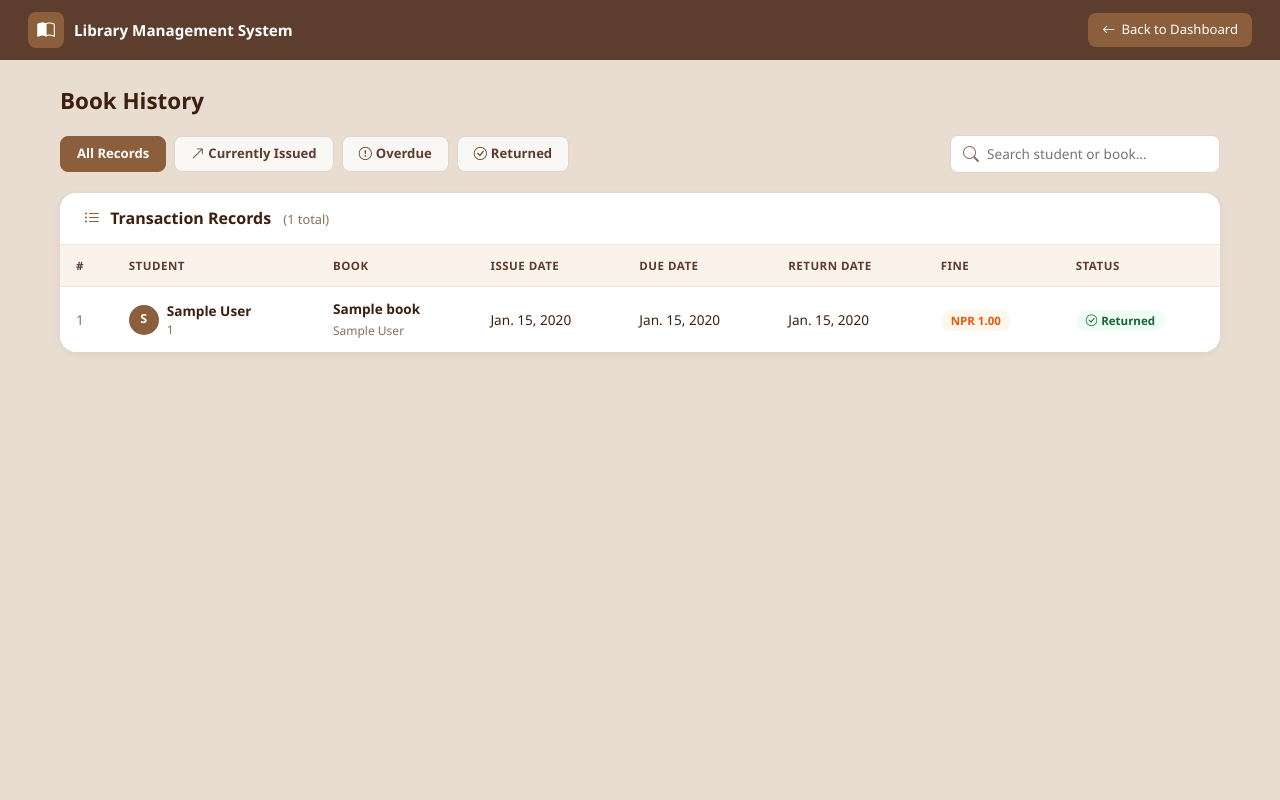
After one commit to nehabasnet/library_management_system, a Django app: page /book-history/ in a window 1280 px wide. The commit adds this page. Run offline with Django 5.2, Linux system fonts and the light colour scheme; a user stored in the database is signed in; tables that the repository leaves empty hold one stand-in row (values such as "Sample post").

Commit message:
Book history added

```diff
--- a/library_management/library/urls.py
+++ b/library_management/library/urls.py
@@ -21,4 +21,5 @@ urlpatterns = [
     path('issued-list/', views.issued_list,  name='issued_list'),
     path('return-book/<int:pk>/', views.return_book, name='return_book'),
     path('fine-management/', views.fine_management, name='fine_management'),
+    path('book-history/', views.book_history, name='book_history'),
 ]
--- a/library_management/library/views.py
+++ b/library_management/library/views.py
@@ -390,3 +390,45 @@ def fine_management(request):
         'total_all':       total_all,
         'today':           today,
     })
+
+# Book history
+
+@login_required
+def book_history(request):
+    today  = date.today()
+    query  = request.GET.get('q', '')
+    filter_by = request.GET.get('filter', 'all')
+
+    records = IssueBook.objects.select_related(
+        'student', 'book'
+    ).all().order_by('-issue_date')
+
+    # Search
+    if query:
+        records = records.filter(
+            Q(student__full_name__icontains=query) |
+            Q(student__student_id__icontains=query) |
+            Q(book__title__icontains=query)
+        )
+
+    # Filter
+    if filter_by == 'returned':
+        records = records.filter(return_date__isnull=False)
+    elif filter_by == 'issued':
+        records = records.filter(return_date__isnull=True)
+    elif filter_by == 'overdue':
+        records = records.filter(
+            return_date__isnull=True,
+            due_date__lt=today
+        )
+
+    paginator = Paginator(records, 10)
+    page      = request.GET.get('page')
+    records   = paginator.get_page(page)
+
+    return render(request, 'library/book_history.html', {
+        'records':   records,
+        'today':     today,
+        'query':     query,
+        'filter_by': filter_by,
+    })
--- /dev/null
+++ b/library_management/templates/library/book_history.html
@@ -0,0 +1,314 @@
+<!DOCTYPE html>
+<html lang="en">
+<head>
+  <meta charset="UTF-8"/>
+  <meta name="viewport" content="width=device-width, initial-scale=1.0"/>
+  <title>Book History — LMS</title>
+  <link href="https://cdn.jsdelivr.net/npm/bootstrap@5.3.0/dist/css/bootstrap.min.css" rel="stylesheet"/>
+  <link href="https://cdn.jsdelivr.net/npm/bootstrap-icons@1.10.5/font/bootstrap-icons.css" rel="stylesheet"/>
+  <style>
+    * { margin: 0; padding: 0; box-sizing: border-box; }
+    body { background: #e8ddd0; font-family: 'Segoe UI', sans-serif; min-height: 100vh; }
+
+    .topbar {
+      background: #5c3d2e; padding: 12px 28px;
+      display: flex; justify-content: space-between; align-items: center;
+      position: sticky; top: 0; z-index: 100;
+    }
+    .topbar-left { display: flex; align-items: center; gap: 10px; }
+    .topbar-left .logo-icon {
+      width: 36px; height: 36px; background: #8b5e3c;
+      border-radius: 8px; display: flex; align-items: center;
+      justify-content: center; color: #fff; font-size: 1.1rem;
+    }
+    .topbar-left span { font-size: 0.95rem; font-weight: 600; color: #fff; }
+    .back-btn {
+      display: flex; align-items: center; gap: 6px;
+      background: #8b5e3c; border: none; padding: 7px 14px;
+      border-radius: 8px; font-size: 0.82rem; color: #fff;
+      text-decoration: none; transition: background 0.15s;
+    }
+    .back-btn:hover { background: #a0714f; color: #fff; }
+
+    .page-body { max-width: 1200px; margin: 28px auto; padding: 0 20px; }
+
+    .page-heading { margin-bottom: 20px; }
+    .page-heading h2 { font-size: 1.4rem; font-weight: 700; color: #3d1f0f; margin-bottom: 4px; }
+    .page-heading p  { font-size: 0.85rem; color: #8b6f5a; }
+
+    /* Filter + Search bar */
+    .toolbar {
+      display: flex; justify-content: space-between;
+      align-items: center; flex-wrap: wrap; gap: 12px;
+      margin-bottom: 20px;
+    }
+    .filter-tabs { display: flex; gap: 8px; flex-wrap: wrap; }
+    .filter-tab {
+      padding: 7px 16px; border-radius: 8px;
+      font-size: 0.82rem; font-weight: 600;
+      text-decoration: none; border: 1.5px solid #e0d5c8;
+      background: #faf8f5; color: #5c3d2e;
+      transition: all 0.15s;
+    }
+    .filter-tab:hover  { background: #8b5e3c; color: #fff; border-color: #8b5e3c; }
+    .filter-tab.active { background: #8b5e3c; color: #fff; border-color: #8b5e3c; }
+
+    .search-wrap {
+      display: flex; align-items: center; gap: 8px;
+      background: #fff; border: 1.5px solid #e0d5c8;
+      border-radius: 8px; padding: 6px 12px;
+    }
+    .search-wrap input {
+      border: none; outline: none;
+      font-size: 0.85rem; width: 220px; background: transparent;
+    }
+    .search-wrap i { color: #8b6f5a; }
+
+    /* Table */
+    .table-card {
+      background: #fff; border-radius: 16px;
+      overflow: hidden; box-shadow: 0 2px 8px rgba(0,0,0,0.06);
+    }
+    .table-header {
+      padding: 16px 24px; border-bottom: 1px solid #f0e8df;
+    }
+    .table-header h5 { font-size: 1rem; font-weight: 700; color: #3d1f0f; margin: 0; }
+
+    table { width: 100%; border-collapse: collapse; }
+    thead th {
+      background: #faf3ec; font-size: 0.72rem; font-weight: 600;
+      text-transform: uppercase; letter-spacing: 0.5px; color: #5c3d2e;
+      padding: 12px 16px; border-bottom: 1px solid #f0e8df; text-align: left;
+    }
+    tbody td {
+      padding: 12px 16px; font-size: 0.85rem;
+      color: #3d1f0f; border-bottom: 1px solid #faf3ec;
+      vertical-align: middle;
+    }
+    tbody tr:hover { background: #fdf8f3; }
+    tbody tr:last-child td { border-bottom: none; }
+
+    .avatar {
+      width: 30px; height: 30px; background: #8b5e3c;
+      border-radius: 50%; display: flex; align-items: center;
+      justify-content: center; color: #fff;
+      font-size: 0.78rem; font-weight: 700; flex-shrink: 0;
+    }
+    .name-cell { display: flex; align-items: center; gap: 8px; }
+
+    .badge-issued {
+      background: #eff6ff; color: #1d4ed8;
+      font-size: 0.72rem; padding: 3px 10px;
+      border-radius: 20px; font-weight: 600;
+    }
+    .badge-returned {
+      background: #f0fdf4; color: #166534;
+      font-size: 0.72rem; padding: 3px 10px;
+      border-radius: 20px; font-weight: 600;
+    }
+    .badge-overdue {
+      background: #fff1f2; color: #be123c;
+      font-size: 0.72rem; padding: 3px 10px;
+      border-radius: 20px; font-weight: 600;
+    }
+
+    .fine-tag {
+      background: #fff7ed; color: #ea580c;
+      font-size: 0.72rem; padding: 3px 10px;
+      border-radius: 20px; font-weight: 600;
+    }
+    .no-fine {
+      color: #aaa; font-size: 0.78rem;
+    }
+
+    .empty-state { text-align: center; padding: 48px 20px; color: #8b6f5a; }
+    .empty-state i { font-size: 2.5rem; opacity: 0.4; display: block; margin-bottom: 10px; }
+  </style>
+</head>
+<body>
+
+<div class="topbar">
+  <div class="topbar-left">
+    <div class="logo-icon"><i class="bi bi-book-half"></i></div>
+    <span>Library Management System</span>
+  </div>
+  <a href="{% url 'dashboard' %}" class="back-btn">
+    <i class="bi bi-arrow-left"></i> Back to Dashboard
+  </a>
+</div>
+
+<div class="page-body">
+
+  <div class="page-heading">
+    <h2>Book History</h2>
+  </div>
+
+  <!-- Toolbar -->
+  <div class="toolbar">
+    <!-- Filter tabs -->
+    <div class="filter-tabs">
+      <a href="?filter=all{% if query %}&q={{ query }}{% endif %}"
+         class="filter-tab {% if filter_by == 'all' %}active{% endif %}">
+        All Records
+      </a>
+      <a href="?filter=issued{% if query %}&q={{ query }}{% endif %}"
+         class="filter-tab {% if filter_by == 'issued' %}active{% endif %}">
+        <i class="bi bi-arrow-up-right me-1"></i>Currently Issued
+      </a>
+      <a href="?filter=overdue{% if query %}&q={{ query }}{% endif %}"
+         class="filter-tab {% if filter_by == 'overdue' %}active{% endif %}">
+        <i class="bi bi-exclamation-circle me-1"></i>Overdue
+      </a>
+      <a href="?filter=returned{% if query %}&q={{ query }}{% endif %}"
+         class="filter-tab {% if filter_by == 'returned' %}active{% endif %}">
+        <i class="bi bi-check-circle me-1"></i>Returned
+      </a>
+    </div>
+
+    <!-- Search -->
+    <form method="GET">
+      <input type="hidden" name="filter" value="{{ filter_by }}"/>
+      <div class="search-wrap">
+        <i class="bi bi-search"></i>
+        <input type="text" name="q" value="{{ query }}"
+               placeholder="Search student or book..."/>
+        {% if query %}
+          <a href="?filter={{ filter_by }}" style="color:#8b6f5a;font-size:0.8rem;">✕</a>
+        {% endif %}
+      </div>
+    </form>
+  </div>
+
+  <!-- Table -->
+  <div class="table-card">
+    <div class="table-header">
+      <h5>
+        <i class="bi bi-list-ul" style="color:#8b5e3c;margin-right:6px;"></i>
+        Transaction Records
+        <span style="font-size:0.8rem;color:#8b6f5a;font-weight:400;margin-left:8px;">
+          ({{ records.paginator.count }} total)
+        </span>
+      </h5>
+    </div>
+
+    {% if records %}
+      <table>
+        <thead>
+          <tr>
+            <th>#</th>
+            <th>Student</th>
+            <th>Book</th>
+            <th>Issue Date</th>
+            <th>Due Date</th>
+            <th>Return Date</th>
+            <th>Fine</th>
+            <th>Status</th>
+          </tr>
+        </thead>
+        <tbody>
+          {% for record in records %}
+          <tr>
+            <td style="color:#8b6f5a;">{{ forloop.counter }}</td>
+            <td>
+              <div class="name-cell">
+                <div class="avatar">{{ record.student.full_name|first|upper }}</div>
+                <div>
+                  <div style="font-weight:600;">{{ record.student.full_name }}</div>
+                  <div style="font-size:0.75rem;color:#8b6f5a;">
+                    {{ record.student.student_id }}
+                  </div>
+                </div>
+              </div>
+            </td>
+            <td>
+              <strong>{{ record.book.title }}</strong><br/>
+              <span style="font-size:0.75rem;color:#8b6f5a;">{{ record.book.author }}</span>
+            </td>
+            <td>{{ record.issue_date }}</td>
+            <td style="{% if not record.return_date and record.due_date < today %}
+                        color:#be123c;font-weight:600;{% endif %}">
+              {{ record.due_date }}
+            </td>
+            <td>
+              {% if record.return_date %}
+                {{ record.return_date }}
+              {% else %}
+                <span style="color:#aaa;font-size:0.78rem;">Not returned</span>
+              {% endif %}
+            </td>
+            <td>
+              {% if record.fine > 0 %}
+                <span class="fine-tag">NPR {{ record.fine }}</span>
+              {% elif record.return_date %}
+                <span class="no-fine">NPR 0</span>
+              {% else %}
+                <span class="no-fine">—</span>
+              {% endif %}
+            </td>
+            <td>
+              {% if record.return_date %}
+                <span class="badge-returned">
+                  <i class="bi bi-check-circle me-1"></i>Returned
+                </span>
+              {% elif record.due_date < today %}
+                <span class="badge-overdue">
+                  <i class="bi bi-exclamation-circle me-1"></i>Overdue
+                </span>
+              {% else %}
+                <span class="badge-issued">
+                  <i class="bi bi-arrow-up-right me-1"></i>Issued
+                </span>
+              {% endif %}
+            </td>
+          </tr>
+          {% endfor %}
+        </tbody>
+      </table>
+
+      <!-- Pagination -->
+      {% if records.has_other_pages %}
+      <div style="display:flex;justify-content:center;align-items:center;
+                  gap:6px;padding:16px 24px;border-top:1px solid #f0e8df;">
+        {% if records.has_previous %}
+          <a href="?filter={{ filter_by }}&{% if query %}q={{ query }}&{% endif %}page={{ records.previous_page_number }}"
+             style="padding:6px 14px;border-radius:8px;background:#faf8f5;
+                    border:1px solid #e0d5c8;color:#5c3d2e;text-decoration:none;
+                    font-size:0.82rem;font-weight:600;">← Prev</a>
+        {% endif %}
+        {% for num in records.paginator.page_range %}
+          {% if records.number == num %}
+            <span style="padding:6px 14px;border-radius:8px;background:#8b5e3c;
+                         color:#fff;font-size:0.82rem;font-weight:600;">{{ num }}</span>
+          {% elif num > records.number|add:'-3' and num < records.number|add:'3' %}
+            <a href="?filter={{ filter_by }}&{% if query %}q={{ query }}&{% endif %}page={{ num }}"
+               style="padding:6px 14px;border-radius:8px;background:#faf8f5;
+                      border:1px solid #e0d5c8;color:#5c3d2e;text-decoration:none;
+                      font-size:0.82rem;">{{ num }}</a>
+          {% endif %}
+        {% endfor %}
+        {% if records.has_next %}
+          <a href="?filter={{ filter_by }}&{% if query %}q={{ query }}&{% endif %}page={{ records.next_page_number }}"
+             style="padding:6px 14px;border-radius:8px;background:#faf8f5;
+                    border:1px solid #e0d5c8;color:#5c3d2e;text-decoration:none;
+                    font-size:0.82rem;font-weight:600;">Next →</a>
+        {% endif %}
+        <span style="font-size:0.78rem;color:#8b6f5a;margin-left:8px;">
+          Page {{ records.number }} of {{ records.paginator.num_pages }}
+        </span>
+      </div>
+      {% endif %}
+
+    {% else %}
+      <div class="empty-state">
+        <i class="bi bi-inbox"></i>
+        <p style="font-weight:600;margin-bottom:4px;">No records found</p>
+        <p style="font-size:0.82rem;">
+          {% if query %}Try a different search.{% else %}No transactions yet.{% endif %}
+        </p>
+      </div>
+    {% endif %}
+  </div>
+
+</div>
+</body>
+</html>
--- a/library_management/templates/library/issued_list.html
+++ b/library_management/templates/library/issued_list.html
@@ -110,6 +110,11 @@
           ({{ records.paginator.count }} total)
         </span>
       </h5>
+      <a href="{% url 'book_history' %}"
+     style="font-size:0.82rem;color:#8b5e3c;text-decoration:none;
+            font-weight:600;display:flex;align-items:center;gap:4px;">
+    <i class="bi bi-clock-history"></i> View Full History →
+  </a>
     </div>
 
     {% if records %}
```
